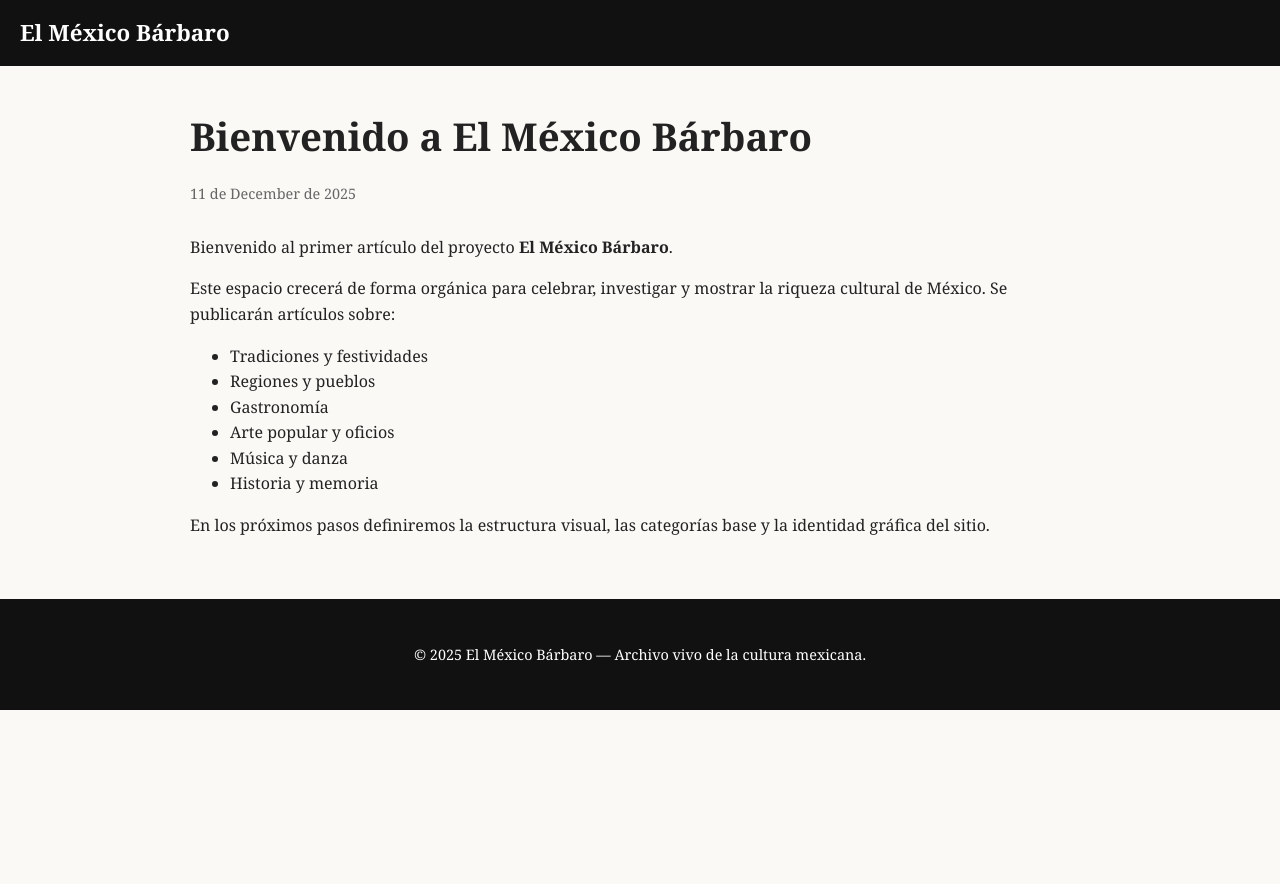
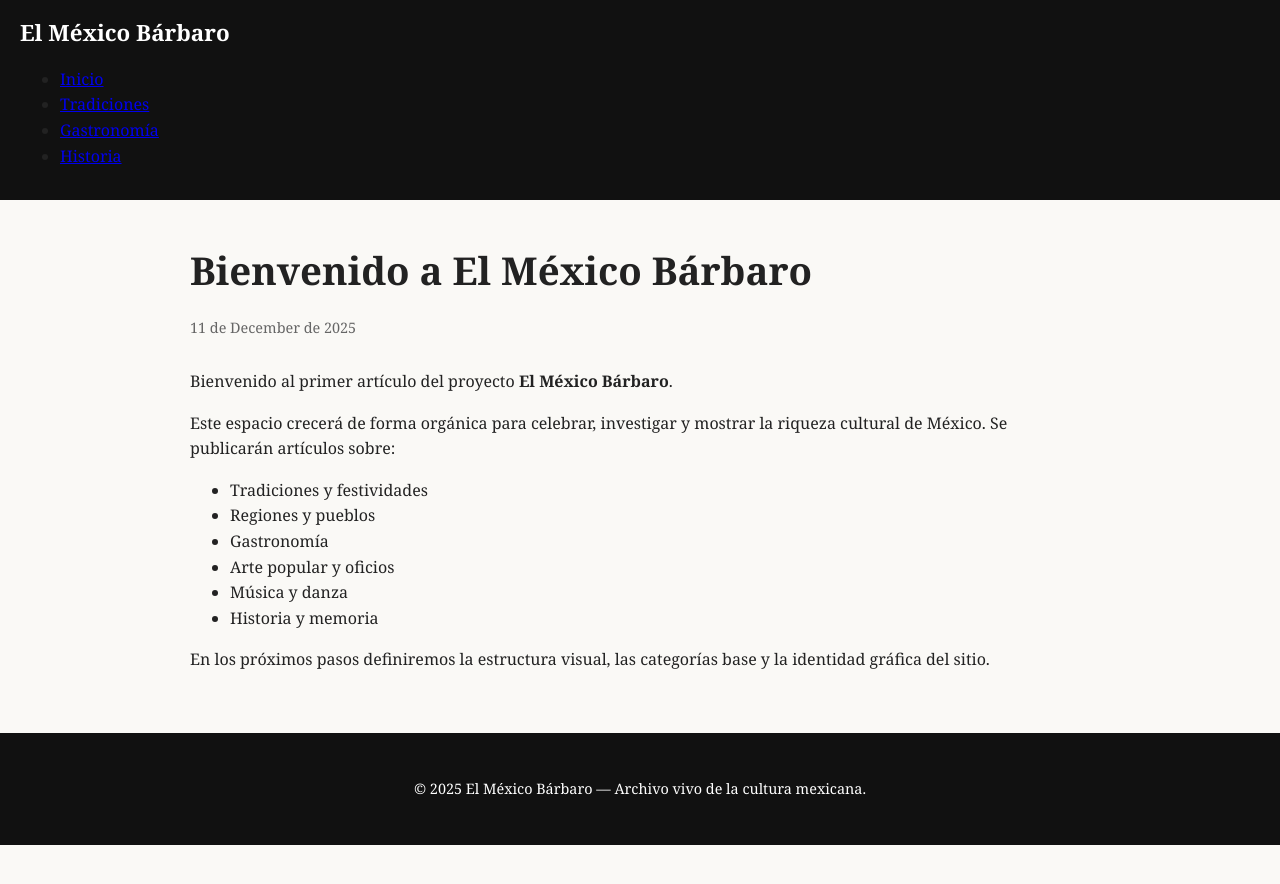
Before and after one commit to elbracamonte/elbracamonte.github.io, a Jekyll site: the page built from _posts/2025-12-11-bienvenido-al-proyecto.md, in a window 1280 px wide. Shown: the top 884 px of the page. Built offline with Jekyll 4.4.1, drawn with Linux system fonts in a browser that asks for light colours.

Commit message:
Update default.html

```diff
--- a/_layouts/default.html
+++ b/_layouts/default.html
@@ -15,8 +15,16 @@
   <header>
     <nav class="top-nav">
       <a class="brand" href="/">El México Bárbaro</a>
+
+      <ul class="menu">
+        <li><a href="/">Inicio</a></li>
+        <li><a href="/tradiciones/">Tradiciones</a></li>
+        <li><a href="/gastronomia/">Gastronomía</a></li>
+        <li><a href="/historia/">Historia</a></li>
+      </ul>
     </nav>
   </header>
+
 
   <main class="content">
     {{ content }}
```
